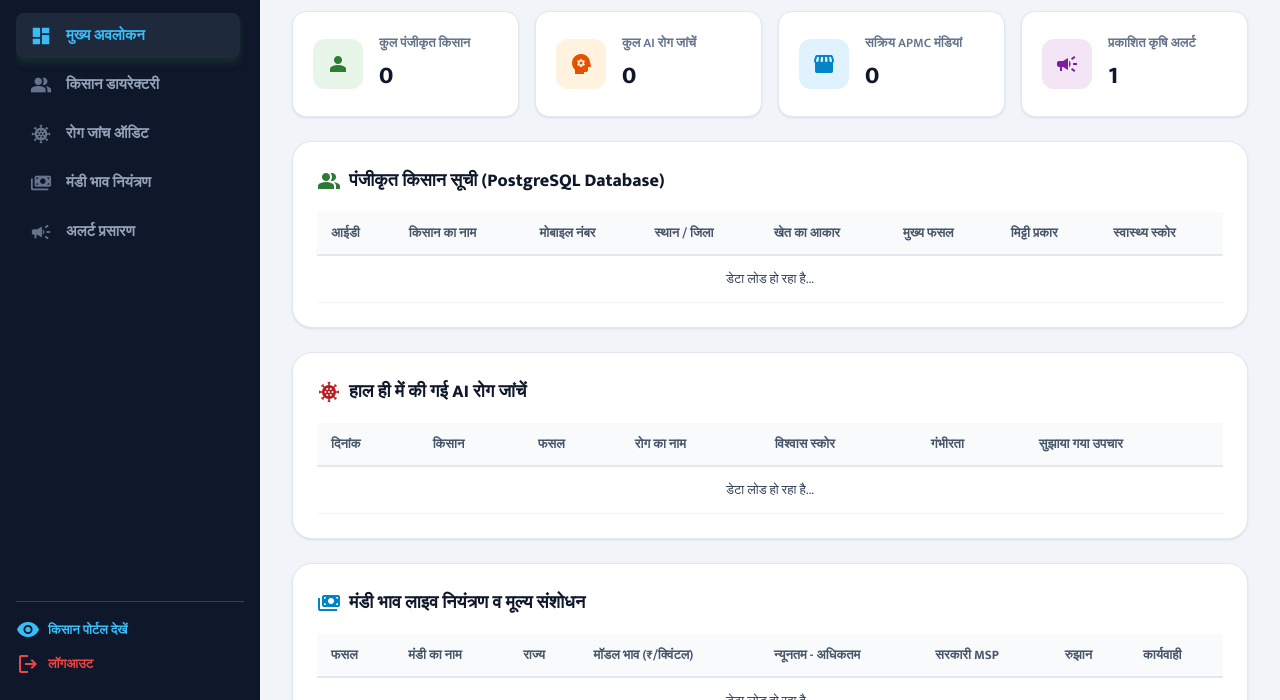
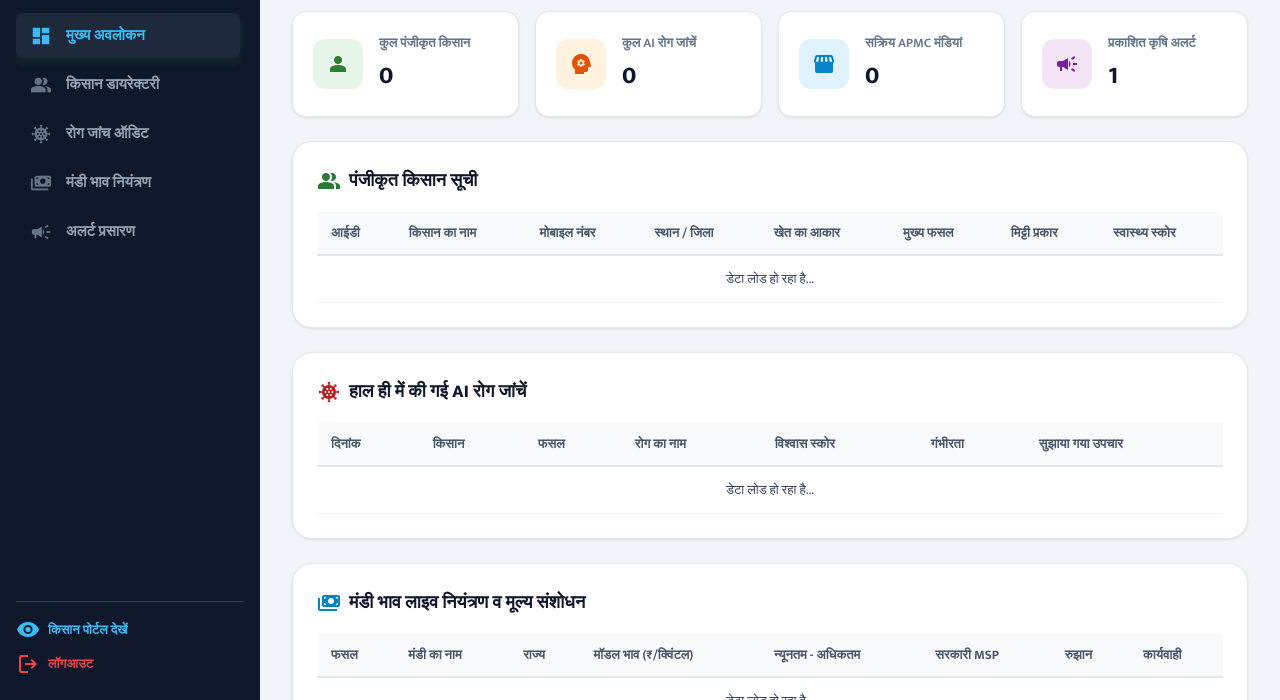
Before and after one commit to akshatverma0705/Annadata-smart-crop-advisory-system, a plain HTML site: page frontend/admin.html in a window 1280 px wide. Shown: the part 100-800 px from the top of the page. Drawn offline with nearby package versions, Linux system fonts and the light colour scheme; no server answers.

Commit message:
Update farmers list header in admin.html
Removed the database reference from the farmers list header.

```diff
--- a/frontend/admin.html
+++ b/frontend/admin.html
@@ -268,7 +268,7 @@
             <!-- 1. FARMERS DIRECTORY -->
             <div class="admin-card" id="section-farmers">
                 <div class="admin-card-header">
-                    <h2><span class="material-symbols-outlined" style="color: var(--primary);">group</span> पंजीकृत किसान सूची (PostgreSQL Database)</h2>
+                    <h2><span class="material-symbols-outlined" style="color: var(--primary);">group</span> पंजीकृत किसान सूची</h2>
                 </div>
                 <div style="overflow-x: auto;">
                     <table class="admin-table">
```
